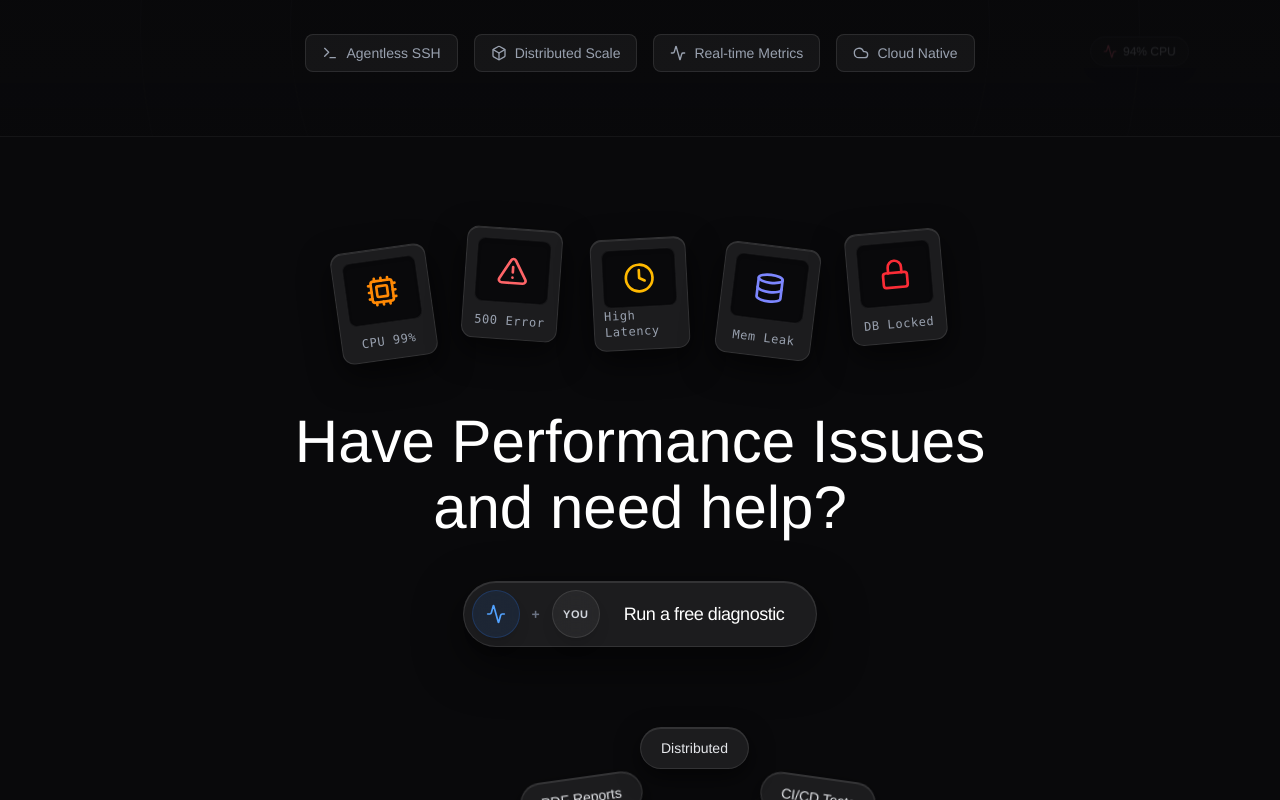
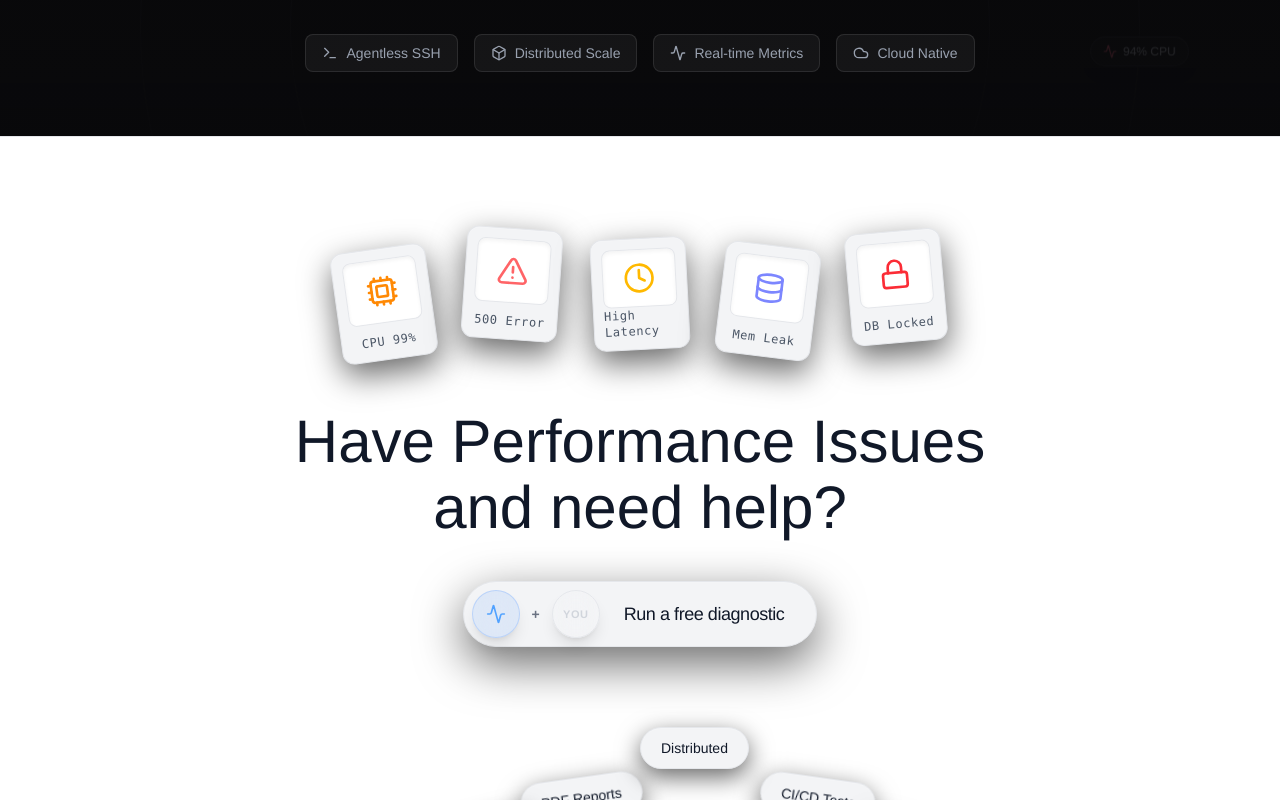
Before and after one commit to SoumyaranjanDS/testyoursite, a React (Vite) app in the folder frontend/: page / in a window 1280 px wide. Shown: the part 2380-3180 px from the top of the page. Built offline with nearby package versions, Linux system fonts and the light colour scheme.

Commit message:
Update Integrations.jsx

```diff
--- a/frontend/src/components/home/Integrations.jsx
+++ b/frontend/src/components/home/Integrations.jsx
@@ -1,4 +1,4 @@
-import React from "react";
+import React, { useRef } from "react";
 import {
   AlertTriangle,
   Cpu,
@@ -10,6 +10,8 @@ import {
 import { motion } from "framer-motion";
 
 const Integrations = () => {
+  const containerRef = useRef(null);
+
   // Top Polaroid Cards (Performance Issues)
   const topPolaroids = [
     { Icon: Cpu, name: "CPU 99%", color: "text-orange-400", rotate: -8, y: 15 },
@@ -51,7 +53,7 @@ const Integrations = () => {
   ];
 
   return (
-    <section className="py-24 bg-[#09090b] relative overflow-hidden flex flex-col items-center justify-center border-t border-white/5 min-h-[90vh]">
+    <section ref={containerRef} className="py-24 bg-white dark:bg-[#09090b] relative overflow-hidden flex flex-col items-center justify-center border-t border-gray-200 dark:border-white/5 min-h-[90vh]">
       {/* Top Polaroids / Tech Cards */}
       <div className="flex items-center justify-center gap-4 md:gap-8 mb-16 relative z-10 flex-wrap px-4">
         {topPolaroids.map((item, i) => {
@@ -64,12 +66,12 @@ const Integrations = () => {
               viewport={{ once: true }}
               transition={{ delay: i * 0.1, type: "spring", stiffness: 100 }}
               style={{ rotate: item.rotate }}
-              className="w-20 h-24 md:w-24 md:h-28 bg-[#1c1c1e] p-2 md:p-2.5 rounded-xl border border-white/10 shadow-[0_12px_32px_rgba(0,0,0,0.6),inset_0_1px_0_rgba(255,255,255,0.1)] flex flex-col items-center justify-between hover:-translate-y-2 hover:rotate-0 hover:z-20 transition-all duration-300 cursor-pointer"
+              className="w-20 h-24 md:w-24 md:h-28 bg-gray-100 dark:bg-[#1c1c1e] p-2 md:p-2.5 rounded-xl border border-gray-200 dark:border-white/10 shadow-[0_12px_32px_rgba(0,0,0,0.6),inset_0_1px_0_rgba(255,255,255,0.1)] flex flex-col items-center justify-between hover:-translate-y-2 hover:rotate-0 hover:z-20 transition-all duration-300 cursor-pointer"
             >
-              <div className="w-full h-12 md:h-16 bg-[#09090b] rounded-lg flex items-center justify-center overflow-hidden border border-white/5 shadow-inner">
+              <div className="w-full h-12 md:h-16 bg-white dark:bg-[#09090b] rounded-lg flex items-center justify-center overflow-hidden border border-gray-200 dark:border-white/5 shadow-inner">
                 <Icon className={`w-6 h-6 md:w-8 md:h-8 ${item.color}`} />
               </div>
-              <span className="text-[10px] md:text-xs font-medium text-gray-400 tracking-wider font-mono">
+              <span className="text-[10px] md:text-xs font-medium text-gray-600 dark:text-gray-400 tracking-wider font-mono">
                 {item.name}
               </span>
             </motion.div>
@@ -79,25 +81,25 @@ const Integrations = () => {
 
       {/* Center Text & Call to Action */}
       <div className="text-center relative z-20 mb-20 px-4">
-        <h2 className="text-4xl md:text-6xl font-medium text-white mb-10 max-w-3xl mx-auto leading-[1.1] font-heading">
+        <h2 className="text-4xl md:text-6xl font-medium text-gray-900 dark:text-white mb-10 max-w-3xl mx-auto leading-[1.1] font-heading">
           Have Performance Issues <br className="hidden md:block" /> and need
           help?
         </h2>
 
         {/* Action Button */}
-        <div className="inline-flex flex-col sm:flex-row items-center gap-4 sm:gap-0 p-2 sm:pr-8 bg-[#1c1c1e] rounded-3xl sm:rounded-full border border-white/10 shadow-[0_16px_48px_rgba(0,0,0,0.6),inset_0_1px_0_rgba(255,255,255,0.1)] cursor-pointer hover:bg-[#252528] hover:-translate-y-1 transition-all duration-300 w-full sm:w-auto">
+        <div className="inline-flex flex-col sm:flex-row items-center gap-4 sm:gap-0 p-2 sm:pr-8 bg-gray-100 dark:bg-[#1c1c1e] rounded-3xl sm:rounded-full border border-gray-200 dark:border-white/10 shadow-[0_16px_48px_rgba(0,0,0,0.6),inset_0_1px_0_rgba(255,255,255,0.1)] cursor-pointer hover:bg-[#252528] hover:-translate-y-1 transition-all duration-300 w-full sm:w-auto">
           <div className="flex items-center sm:mr-6 p-2 sm:p-0">
             <div className="w-12 h-12 rounded-full bg-blue-500/10 border border-blue-500/20 flex items-center justify-center shadow-lg z-20 backdrop-blur-md">
               <Activity className="w-5 h-5 text-blue-400" />
             </div>
-            <span className="text-gray-500 mx-3 text-sm font-bold">+</span>
-            <div className="w-12 h-12 rounded-full bg-white/5 border border-white/10 flex items-center justify-center shadow-lg z-10 backdrop-blur-md">
+            <span className="text-gray-500 dark:text-gray-500 mx-3 text-sm font-bold">+</span>
+            <div className="w-12 h-12 rounded-full bg-white/5 border border-gray-200 dark:border-white/10 flex items-center justify-center shadow-lg z-10 backdrop-blur-md">
               <span className="text-[11px] text-gray-300 font-bold uppercase tracking-wider">
                 You
               </span>
             </div>
           </div>
-          <span className="text-white font-medium text-base md:text-lg tracking-tight pb-2 sm:pb-0">
+          <span className="text-gray-900 dark:text-white font-medium text-base md:text-lg tracking-tight pb-2 sm:pb-0">
             Run a free diagnostic
           </span>
         </div>
@@ -105,7 +107,7 @@ const Integrations = () => {
       {/* Bottom Box & Particles */}
       <div className="relative w-full max-w-3xl h-[250px] flex justify-center items-end mt-10">
         {/* Exploding Particles (z-10) */}
-        <div className="absolute bottom-[60px] left-1/2 z-10">
+        <div className="absolute bottom-[60px] left-1/2 z-10 scale-[0.6] sm:scale-[0.8] md:scale-100">
           {floatingTags.map((tag, i) => (
             <motion.div
               key={i}
@@ -124,7 +126,11 @@ const Integrations = () => {
                 damping: 12,
                 delay: tag.delay,
               }}
-              className="absolute bg-[#1c1c1e] border border-white/10 px-5 py-2.5 rounded-full shadow-[0_8px_24px_rgba(0,0,0,0.6),inset_0_1px_0_rgba(255,255,255,0.1)] text-sm font-medium text-gray-200 whitespace-nowrap backdrop-blur-md"
+              drag
+              dragConstraints={containerRef}
+              whileDrag={{ scale: 1.1, cursor: "grabbing", zIndex: 50 }}
+              whileHover={{ scale: 1.05 }}
+              className="absolute bg-gray-100 dark:bg-[#1c1c1e] border border-gray-200 dark:border-white/10 px-5 py-2.5 rounded-full shadow-[0_8px_24px_rgba(0,0,0,0.6),inset_0_1px_0_rgba(255,255,255,0.1)] text-sm font-medium text-gray-900 dark:text-gray-200 whitespace-nowrap backdrop-blur-md cursor-grab"
               style={{
                 marginLeft: "-50%",
                 marginTop: "-50%",
```
